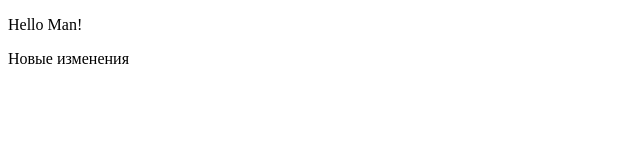
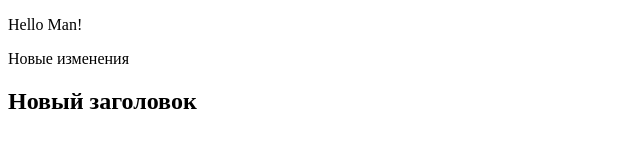
Before and after one commit to NikolaiShcherbinin/test_project, a plain HTML site: page index.html in a window 1280 px wide. Shown: the whole page, without its empty margins (0-640 px from the left). Drawn offline with Linux system fonts and the light colour scheme.

Commit message:
new h2 to index.html

```diff
--- a/index.html
+++ b/index.html
@@ -11,5 +11,7 @@
 
     <script src="script/script.js"></script>
     <p>Новые изменения</p>
+
+    <h2>Новый заголовок</h2>
 </body>
 </html>
```
